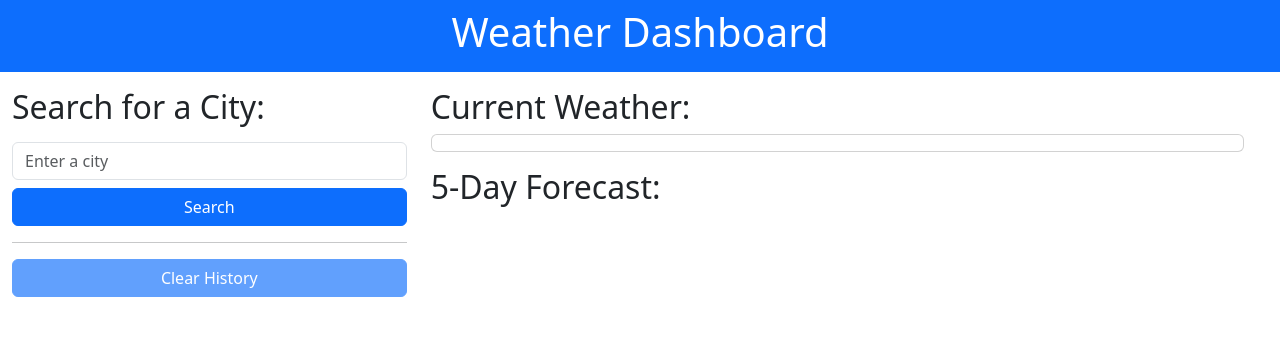
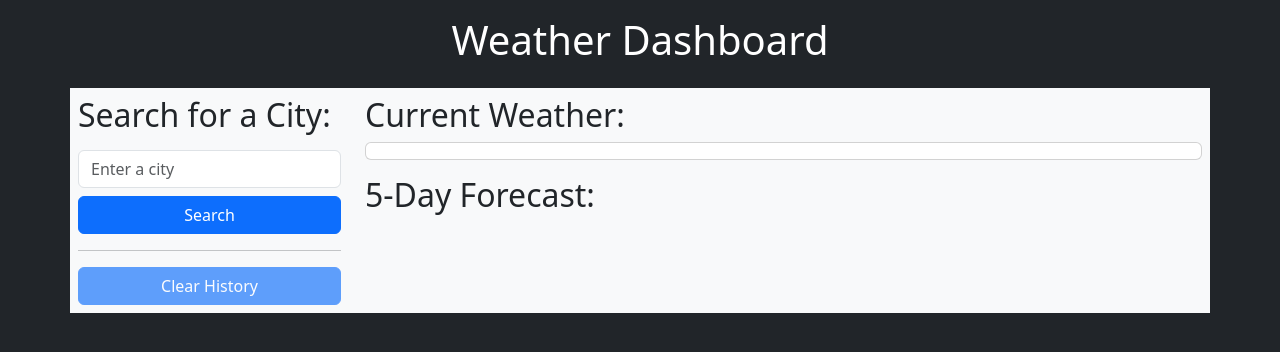
Before and after one commit to sergiorodriguezdev/chl-06-weather-dashboard, a plain HTML site: page index.html in a window 1280 px wide. Drawn offline with nearby package versions, Linux system fonts and the light colour scheme.

Commit message:
Update styles using BS classes

```diff
--- a/assets/js/script.js
+++ b/assets/js/script.js
@@ -53,6 +53,7 @@ function loadHistory() {
     // For every item in the array, create a button element
     // Set its text value to the name of the city
     // Add lat and lon values to data-* attributes which will be used in click callback function
+    // I would like to add a way for the user to remove the individual history items
     for (var i = 0; i < arrHistory.length; i++) {
         var historyItem = $("<button>");
         historyItem.text(arrHistory[i].city);
@@ -128,6 +129,9 @@ searchButtonEl.submit(function(event) {
                 return response.json();
             }
         }).then(function (data) {
+            // Right now, I am using the first city returned from OpenWeather (index = 0)
+            // Need to add logic to handle multiple/duplicate cities
+
             // Format the city name value to include the state (if property exists) and country code
             var formattedCityName = data[0].name;
             formattedCityName += (typeof data[0].state !== "undefined") ? ", " + data[0].state : "";
@@ -157,7 +161,7 @@ function loadCurrentData(lat, lon) {
         }).then(function (data) {
             // Retrieve values from JSON object
             var cityName = data.name; // City name
-            var currentDate = dayjs.unix(data.dt).format("MM/DD/YYYY"); // Convert dt property from Unix to specified format
+            var currentDate = dayjs.unix(data.dt).format("MMM DD"); // Convert dt property from Unix to specified format
             var tempData = data.main.temp; // Temperature
             var windData = data.wind.speed; // Wind speed
             var humidityData = data.main.humidity; // Humidity
@@ -227,7 +231,7 @@ function loadForecastData(lat, lon) {
                 // Only print data for timestamps closest to the current time for the next 5 days
                 if(forecastTime === nowTime) {
                     // Retrieve values from JSON object
-                    var currentDate = dayjs.unix(forecastData[i].dt).format("MM/DD/YYYY"); // Convert dt property from Unix to specified format
+                    var currentDate = dayjs.unix(forecastData[i].dt).format("MMM DD"); // Convert dt property from Unix to specified format
                     var tempData = forecastData[i].main.temp; // Temperature
                     var windData = forecastData[i].wind.speed; // Wind speed
                     var humidityData = forecastData[i].main.humidity; // Humidity
@@ -256,7 +260,7 @@ function loadForecastData(lat, lon) {
 
                     // Create new DIV element (card)
                     var forecastCard = $("<div>");
-                    forecastCard.addClass("col card p-2 m-2 bg-secondary text-white")
+                    forecastCard.addClass("card p-2 m-2 text-bg-secondary")
 
                     // Append new children elements to card DIV element
                     forecastCard.append(weatherHeader);
--- a/index.html
+++ b/index.html
@@ -12,15 +12,18 @@
 
     <title>Weather Dashboard</title>
 </head>
-<body>
-    <nav id="navbar" class="navbar bg-primary mb-3 text-white">
-        <div class="container-fluid justify-content-center">
-            <h1>Weather Dashboard</h1>
+<body class="bg-dark">
+    <header>
+        <nav id="navbar" class="navbar navbar-dark bg-dark">
+            <div class="container justify-content-center">
+                <h1 class="navbar-text text-white">Weather Dashboard</h1>
             </div>
         </nav>
+    </header>
 
-    <div id="container" class="container-fluid row">
-        <div class="col-sm-4">
+    <div id="container" class="container bg-light p-2">
+        <div class="row">
+            <div class="col-3">
                 <div id="search">
                     <form action="" class="d-grid gap-2">
                         <h2>Search for a City:</h2>
@@ -43,23 +46,25 @@
                     </ul>
                 </div> -->
             </div>
-        <div class="col">
+            <div class="col-9">
                 <h2>Current Weather:</h2>
-            <div id="weather-today" class="card p-2 mb-3">
+                <div id="weather-today" class="card p-2 mb-3 ">
 
                 </div>
 
                 <div>
                     <h2>5-Day Forecast:</h2>
-                <div id="weather-forecast" class="row">
+                    <div id="weather-forecast" class="card-group">
 
                     </div>
                 </div>
             </div>
         </div>
+    </div>
+
 
     <!-- Modal -->
-    <div class="modal fade" id="staticBackdrop" data-bs-backdrop="static" data-bs-keyboard="false" tabindex="-1" aria-labelledby="staticBackdropLabel" aria-hidden="true">
+    <!-- <div class="modal fade" id="staticBackdrop" data-bs-backdrop="static" data-bs-keyboard="false" tabindex="-1" aria-labelledby="staticBackdropLabel" aria-hidden="true">
         <div class="modal-dialog">
         <div class="modal-content">
             <div class="modal-header">
@@ -74,7 +79,7 @@
             </div>
         </div>
         </div>
-    </div>
+    </div> -->
 
     <script src="https://cdn.jsdelivr.net/npm/bootstrap@5.3.0-alpha2/dist/js/bootstrap.bundle.min.js"></script>
     <script src="https://code.jquery.com/jquery-3.6.4.min.js" integrity="sha256-oP6HI9z1XaZNBrJURtCoUT5SUnxFr8s3BzRl+cbzUq8=" crossorigin="anonymous"></script>
```
Lines whose indentation alone changed are shown as unchanged.
